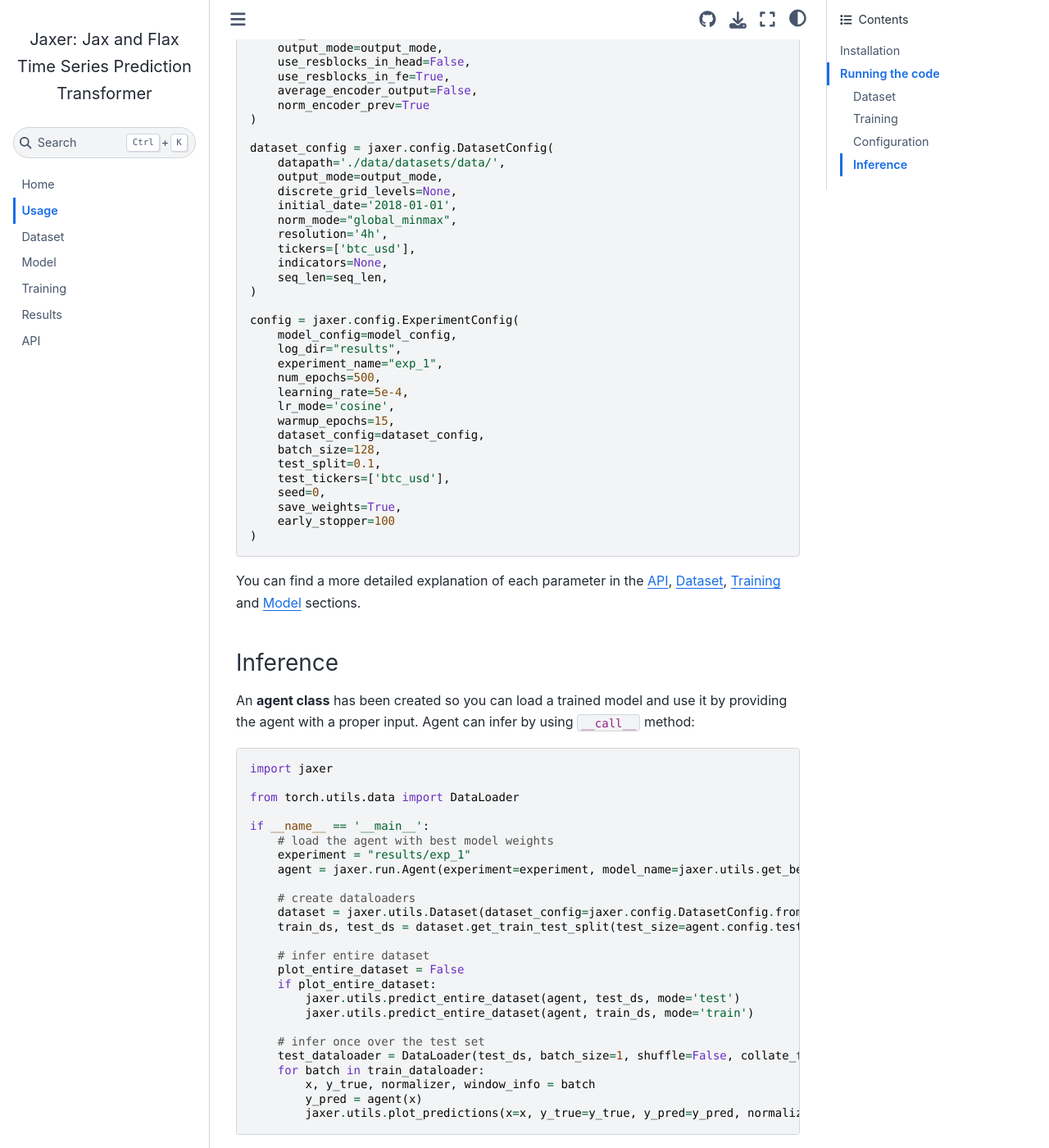
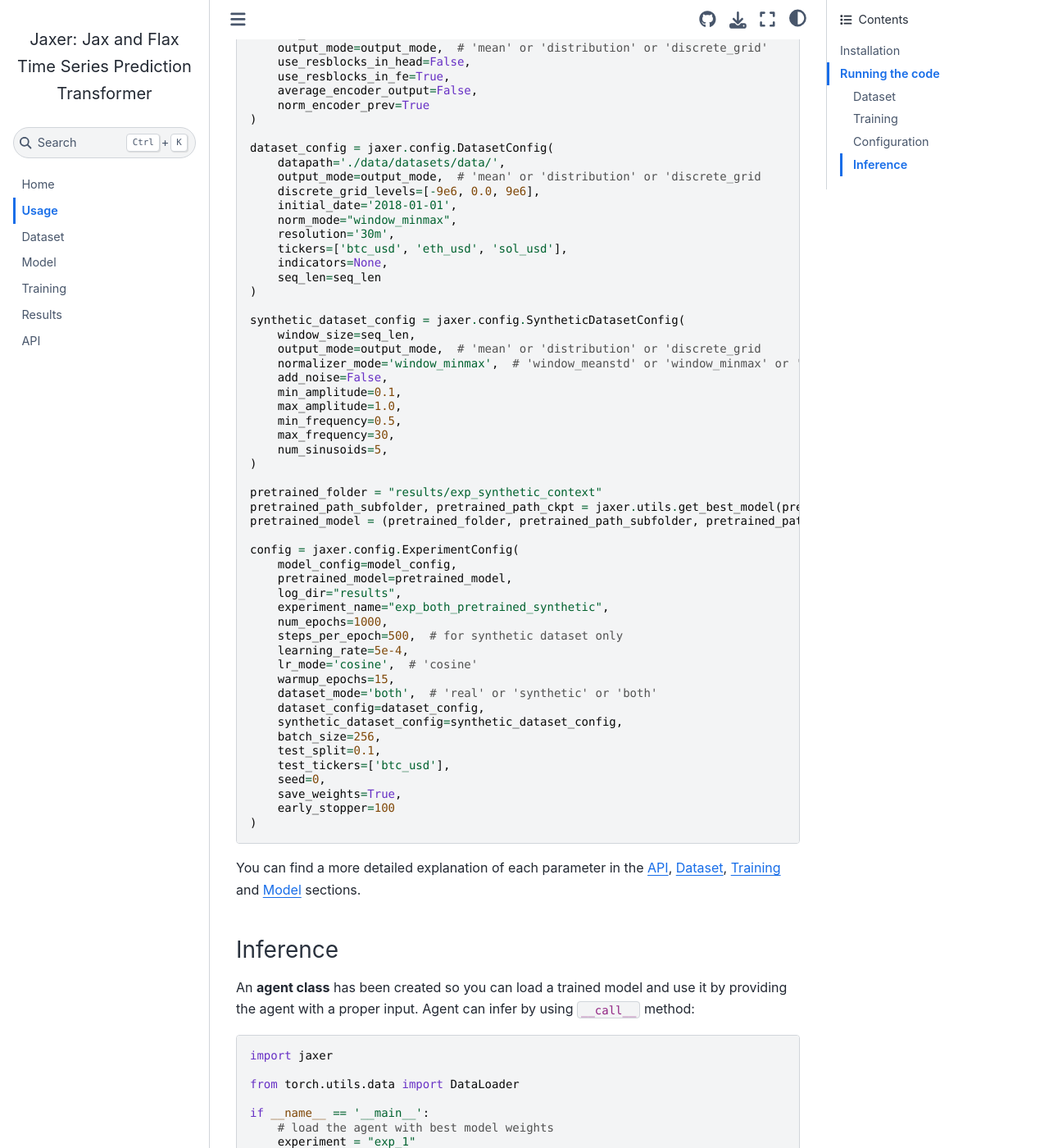
Before and after one commit to rsanchezmo/jaxer, a Sphinx documentation site: the page built from docs/usage.rst, in a window 1280 px wide and 1400 px high, scrolled down 2192 px. Shown: the whole window at 82% size. Built offline with Sphinx 7.4.7 and the Sphinx Book theme 1.1.4, drawn with Linux system fonts in a browser that asks for light colours; some of the changed text lies outside the part shown.

```diff
--- a/docs/requirements.txt
+++ b/docs/requirements.txt
@@ -76,3 +76,5 @@
     # via requests
 zipp==3.17.0
     # via importlib-metadata
+
+torch  # workaround to avoid torch version conflict
--- a/docs/usage.rst
+++ b/docs/usage.rst
@@ -91,22 +91,22 @@
 
     import jaxer
 
-    output_mode = 'mean'
-    seq_len = 24
+    output_mode = 'mean'  # 'mean' or 'distribution' or 'discrete_grid
+    seq_len = 100
     d_model = 128
 
     model_config = jaxer.config.ModelConfig(
         d_model=d_model,
-        num_layers=2,
+        num_layers=4,
         head_layers=2,
-        n_heads=4,
-        dim_feedforward=4 * d_model,
+        n_heads=2,
+        dim_feedforward=4 * d_model,  # 4 * d_model
         dropout=0.05,
         max_seq_len=seq_len,
         flatten_encoder_output=False,
-        fe_blocks=0,
+        fe_blocks=0,  # feature extractor is incremental, for instance input_shape, 128/2, 128 (d_model)
         use_time2vec=False,
-        output_mode=output_mode,
+        output_mode=output_mode,  # 'mean' or 'distribution' or 'discrete_grid'
         use_resblocks_in_head=False,
         use_resblocks_in_fe=True,
         average_encoder_output=False,
@@ -115,26 +115,46 @@
 
     dataset_config = jaxer.config.DatasetConfig(
         datapath='./data/datasets/data/',
-        output_mode=output_mode,
-        discrete_grid_levels=None,
+        output_mode=output_mode,  # 'mean' or 'distribution' or 'discrete_grid
+        discrete_grid_levels=[-9e6, 0.0, 9e6],
         initial_date='2018-01-01',
-        norm_mode="global_minmax",
-        resolution='4h',
-        tickers=['btc_usd'],
+        norm_mode="window_minmax",
+        resolution='30m',
+        tickers=['btc_usd', 'eth_usd', 'sol_usd'],
         indicators=None,
-        seq_len=seq_len,
+        seq_len=seq_len
     )
+
+    synthetic_dataset_config = jaxer.config.SyntheticDatasetConfig(
+        window_size=seq_len,
+        output_mode=output_mode,  # 'mean' or 'distribution' or 'discrete_grid
+        normalizer_mode='window_minmax',  # 'window_meanstd' or 'window_minmax' or 'window_mean'
+        add_noise=False,
+        min_amplitude=0.1,
+        max_amplitude=1.0,
+        min_frequency=0.5,
+        max_frequency=30,
+        num_sinusoids=5,
+    )
+
+    pretrained_folder = "results/exp_synthetic_context"
+    pretrained_path_subfolder, pretrained_path_ckpt = jaxer.utils.get_best_model(pretrained_folder)
+    pretrained_model = (pretrained_folder, pretrained_path_subfolder, pretrained_path_ckpt)
 
     config = jaxer.config.ExperimentConfig(
         model_config=model_config,
+        pretrained_model=pretrained_model,
         log_dir="results",
-        experiment_name="exp_1",
-        num_epochs=500,
+        experiment_name="exp_both_pretrained_synthetic",
+        num_epochs=1000,
+        steps_per_epoch=500,  # for synthetic dataset only
         learning_rate=5e-4,
-        lr_mode='cosine',
+        lr_mode='cosine',  # 'cosine'
         warmup_epochs=15,
+        dataset_mode='both',  # 'real' or 'synthetic' or 'both'
         dataset_config=dataset_config,
-        batch_size=128,
+        synthetic_dataset_config=synthetic_dataset_config,
+        batch_size=256,
         test_split=0.1,
         test_tickers=['btc_usd'],
         seed=0,
@@ -159,25 +179,42 @@
 
     if __name__ == '__main__':
         # load the agent with best model weights
-        experiment = "results/exp_1"
+        experiment = "exp_1"
         agent = jaxer.run.Agent(experiment=experiment, model_name=jaxer.utils.get_best_model(experiment))
 
-        # create dataloaders
-        dataset = jaxer.utils.Dataset(dataset_config=jaxer.config.DatasetConfig.from_dict(agent.config.dataset_config))
-        train_ds, test_ds = dataset.get_train_test_split(test_size=agent.config.test_split, test_tickers=agent.config.test_tickers)
+        # creater dataloaders
+        if agent.config.dataset_mode == 'synthetic':
+            dataset = jaxer.utils.SyntheticDataset(config=jaxer.config.SyntheticDatasetConfig.from_dict(agent.config.synthetic_dataset_config))
+            test_dataloader = dataset.generator(batch_size=1, seed=100)
+            train_dataloader = dataset.generator(batch_size=1, seed=200)
+        else:
+            dataset = jaxer.utils.Dataset(dataset_config=jaxer.config.DatasetConfig.from_dict(agent.config.dataset_config))
 
-        # infer entire dataset
-        plot_entire_dataset = False
-        if plot_entire_dataset:
-            jaxer.utils.predict_entire_dataset(agent, test_ds, mode='test')
-            jaxer.utils.predict_entire_dataset(agent, train_ds, mode='train')
+            train_ds, test_ds = dataset.get_train_test_split(test_size=agent.config.test_split,
+                                                             test_tickers=agent.config.test_tickers)
+            train_dataloader = DataLoader(train_ds, batch_size=1, shuffle=True, collate_fn=jaxer.utils.jax_collate_fn)
+            test_dataloader = DataLoader(test_ds, batch_size=1, shuffle=False, collate_fn=jaxer.utils.jax_collate_fn)
 
-        # infer once over the test set
-        test_dataloader = DataLoader(test_ds, batch_size=1, shuffle=False, collate_fn=jaxer.utils.jax_collate_fn)
-        for batch in train_dataloader:
-            x, y_true, normalizer, window_info = batch
-            y_pred = agent(x)
-            jaxer.utils.plot_predictions(x=x, y_true=y_true, y_pred=y_pred, normalizer=normalizer, window_info=window_info)
+        infer_test = False
+
+        if infer_test:
+            dataloader = test_dataloader
+        else:
+            dataloader = train_dataloader
+
+        if agent.config.dataset_mode == 'synthetic':
+            for i in range(30):
+                x, y_true, normalizer, window_info = next(dataloader)
+                y_pred = agent(x)
+                jaxer.utils.plot_predictions(x=x, y_true=y_true, y_pred=y_pred, normalizer=normalizer,
+                                             window_info=window_info, denormalize_values=True)
+
+        else:
+            for batch in dataloader:
+                x, y_true, normalizer, window_info = batch
+                y_pred = agent(x)
+                jaxer.utils.plot_predictions(x=x, y_true=y_true, y_pred=y_pred, normalizer=normalizer,
+                                             window_info=window_info[0], denormalize_values=True)
 
 On this example, a :code:`jaxer` **agent** is created with the **best weights** of the experiment :code:`exp_1`.
 The :code:`plot_entire_dataset` flag is used to plot over the entire dataset (:code:`train` and :code:`test`), which is useful to see model performance (debug if overfitting or generalization).
--- a/requirements.txt
+++ b/requirements.txt
@@ -1,5 +1,3 @@
---extra-index-url https://download.pytorch.org/whl/cu118
-torch
 flax[all]
 tensorboard
 optax
```
Also changed, not shown: README.md (+51 -27 lines), docs/dataset.rst (+14 -3 lines), play.py (+0 -10 lines), training_config.py (+4 -5 lines), 3 other files.
